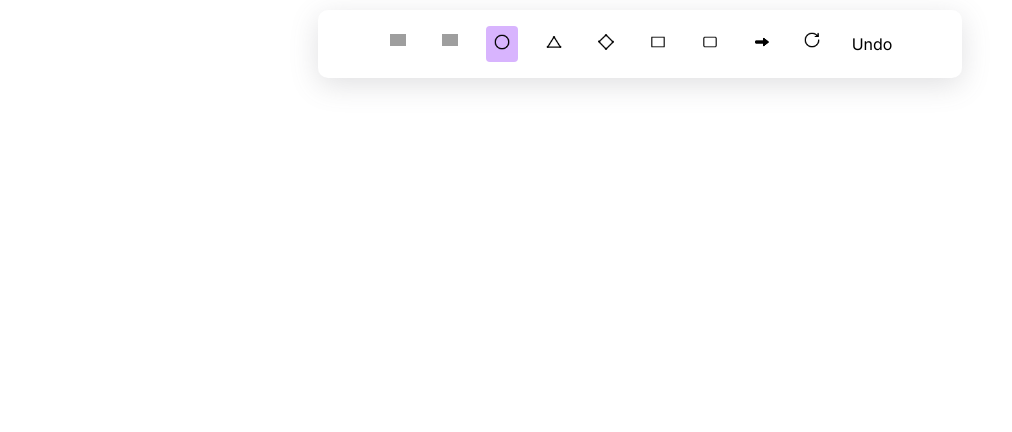
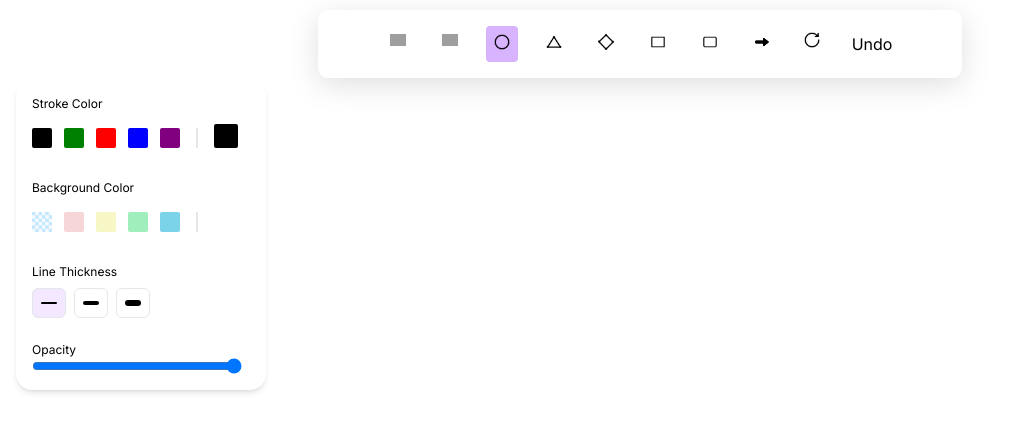
Before and after one commit to amanchoudhary18/draw-trace, a Next.js app: page / in a window 1280 px wide. Both pictures are taken after a click on the element 501 px from the left and 44 px from the top of the page. Shown: the top 432 px of the page, without its empty margins (0-1012 px from the left). Built offline with nearby package versions, Linux system fonts and the light colour scheme; grey boxes are pictures that could not be loaded.

Commit message:
line color and opacity changes

```diff
--- a/app/page.tsx
+++ b/app/page.tsx
@@ -1,7 +1,7 @@
 "use client";
 
 import { useDraw } from "@/hooks/useDraw";
-import { FC, useState, useEffect } from "react";
+import { FC, useState, useEffect, useRef } from "react";
 import "./page.css";
 import pencilIcon from "../assets/pencil-icon.png";
 import pencilGif from "../assets/pencil-gif.gif";
@@ -14,6 +14,7 @@ import rectangleIcon from "../assets/rectangle-icon.png";
 import diamondIcon from "../assets/diamond-icon.png";
 import roundedRectangleIcon from "../assets/rounded-rectangle-icon.png";
 import arrowIcon from "../assets/arrow-icon.png";
+import transparentIcon from "../assets/transparent-icon.png";
 
 import Image from "next/image";
 import { ImageDataStack, Stroke, Draw, Point } from "@/types/typing";
@@ -22,14 +23,99 @@ interface pageProps {}
 
 const imageDataStack = new ImageDataStack();
 
+const shapes = [
+  "circle",
+  "triangle",
+  "line",
+  "diamond",
+  "rounded rectangle",
+  "rectangle",
+  "arrow",
+];
+
+const Page: FC<pageProps> = ({}) => {
+  const [activity, setActivity] = useState("move");
+  const { canvasRef, onMouseDown, toolsRef } = useDraw(
+    drawLine,
+    activity,
+    imageDataStack
+  );
+  const [lineColor, setLineColor] = useState("#000");
+  const [bgColor, setBgColor] = useState("#fff");
+  const [lineWidth, setLineWidth] = useState<number>(4);
+  const [opacity, setOpacity] = useState<number>(1.0);
+
+  const colorPickerRef = useRef(null);
+  const bgColorPickerRef = useRef(null);
+
+  const [cursorType, setCursorType] = useState("default");
+
+  // Pencil Gif
+  const [showPencilGif, setShowPencilGif] = useState(false);
+
+  const toggleGif = () => {
+    if (activity === "draw") return;
+
+    setShowPencilGif(true);
+    handleClick("draw");
+    setTimeout(() => {
+      setShowPencilGif(false);
+    }, 1000);
+  };
+
+  // Reset Hover
+  const [isResetHovered, setIsResetHovered] = useState(false);
+
+  const handleClick = (chosenActivity: string) => {
+    setActivity(chosenActivity);
+  };
+
+  useEffect(() => {
+    const canvas = canvasRef?.current;
+    const ctx = canvas?.getContext("2d");
+
+    const resizeCanvas = () => {
+      const { width, height } = canvas.getBoundingClientRect();
+
+      canvas.width = width;
+      canvas.height = height;
+    };
+
+    resizeCanvas();
+
+    window.addEventListener("resize", resizeCanvas);
+
+    return () => {
+      window.removeEventListener("resize", resizeCanvas);
+    };
+  }, []);
+
+  const hexToRGBA = (hex: string, opacity: number) => {
+    hex = hex.replace("#", "");
+    const r = parseInt(hex.substring(0, 2), 16);
+    const g = parseInt(hex.substring(2, 4), 16);
+    const b = parseInt(hex.substring(4, 6), 16);
+    return `rgba(${r}, ${g}, ${b}, ${opacity})`;
+  };
+
   const drawStroke = (ctx: CanvasRenderingContext2D, stroke: Stroke) => {
-  const { prevPoint, currentPoint, lineColor, activity } = stroke;
+    const {
+      prevPoint,
+      currentPoint,
+      lineColor,
+      activity,
+      bgColor,
+      lineWidth,
+      opacity,
+    } = stroke;
 
     if (activity === "draw") {
       ctx.beginPath();
+      ctx.imageSmoothingEnabled = true;
       ctx.strokeStyle = lineColor;
-    ctx.lineWidth = 10;
+      ctx.lineWidth = lineWidth;
       ctx.lineCap = "round";
+      ctx.lineJoin = "round";
       ctx.moveTo(prevPoint.x, prevPoint.y);
       ctx.lineTo(currentPoint.x, currentPoint.y);
       ctx.stroke();
@@ -45,15 +131,31 @@ const drawStroke = (ctx: CanvasRenderingContext2D, stroke: Stroke) => {
       const radiusY = Math.abs(currentPoint.y - prevPoint.y);
 
       ctx.beginPath();
+      ctx.fillStyle = hexToRGBA(bgColor, opacity);
+      ctx.strokeStyle = lineColor;
+
       ctx.lineWidth = 2;
-    ctx.ellipse(prevPoint.x, prevPoint.y, radiusX, radiusY, 0, 0, 2 * Math.PI);
+      ctx.ellipse(
+        prevPoint.x,
+        prevPoint.y,
+        radiusX,
+        radiusY,
+        0,
+        0,
+        2 * Math.PI
+      );
+      ctx.fill();
       ctx.stroke();
     } else if (activity === "triangle") {
       ctx.beginPath();
+      ctx.fillStyle = hexToRGBA(bgColor, opacity);
+      ctx.strokeStyle = lineColor;
       ctx.lineWidth = 2;
       ctx.moveTo(prevPoint.x, prevPoint.y);
       ctx.lineTo(currentPoint.x, currentPoint.y);
       ctx.lineTo(prevPoint.x - (currentPoint.x - prevPoint.x), currentPoint.y);
+      ctx.fill();
+
       ctx.closePath();
       ctx.stroke();
     } else if (activity === "diamond") {
@@ -67,6 +169,8 @@ const drawStroke = (ctx: CanvasRenderingContext2D, stroke: Stroke) => {
       ctx.lineTo(prevPoint.x + width, prevPoint.y + height / 2);
       ctx.lineTo(prevPoint.x + width / 2, prevPoint.y + height);
       ctx.lineTo(prevPoint.x, prevPoint.y + height / 2);
+      ctx.fill();
+
       ctx.closePath();
       ctx.stroke();
     } else if (activity === "rectangle") {
@@ -77,7 +181,11 @@ const drawStroke = (ctx: CanvasRenderingContext2D, stroke: Stroke) => {
 
       ctx.beginPath();
       ctx.lineWidth = 2;
+      ctx.fillStyle = hexToRGBA(bgColor, opacity);
+      ctx.strokeStyle = lineColor;
       ctx.rect(startX, startY, width, height);
+      ctx.fill();
+
       ctx.stroke();
     } else if (activity === "rounded rectangle") {
       const width = Math.abs(currentPoint.x - prevPoint.x);
@@ -90,6 +198,8 @@ const drawStroke = (ctx: CanvasRenderingContext2D, stroke: Stroke) => {
 
       ctx.beginPath();
       ctx.lineWidth = 2;
+      ctx.fillStyle = hexToRGBA(bgColor, opacity);
+      ctx.strokeStyle = lineColor;
 
       ctx.moveTo(startX + cornerRadius, startY);
       ctx.arcTo(
@@ -111,6 +221,7 @@ const drawStroke = (ctx: CanvasRenderingContext2D, stroke: Stroke) => {
       ctx.arcTo(startX, startY + height, startX, startY, cornerRadius);
 
       ctx.arcTo(startX, startY, startX + width, startY, cornerRadius);
+      ctx.fill();
 
       ctx.closePath();
       ctx.stroke();
@@ -124,11 +235,9 @@ const drawStroke = (ctx: CanvasRenderingContext2D, stroke: Stroke) => {
         currentPoint.x - prevPoint.x
       );
 
-    // Draw the arrow line
       ctx.moveTo(prevPoint.x, prevPoint.y);
       ctx.lineTo(currentPoint.x, currentPoint.y);
 
-    // Draw the arrowhead
       ctx.lineTo(
         currentPoint.x - arrowSize * Math.cos(angle - Math.PI / 6),
         currentPoint.y - arrowSize * Math.sin(angle - Math.PI / 6)
@@ -143,57 +252,24 @@ const drawStroke = (ctx: CanvasRenderingContext2D, stroke: Stroke) => {
 
       ctx.stroke();
     }
+    if (activity === "move") {
+      // Draw rectangle with dotted blue lines
+      const width = Math.abs(currentPoint.x - prevPoint.x);
+      const height = Math.abs(currentPoint.y - prevPoint.y);
+      const startX = Math.min(currentPoint.x, prevPoint.x);
+      const startY = Math.min(currentPoint.y, prevPoint.y);
+
+      ctx.beginPath();
+      ctx.setLineDash([5, 5]);
+      ctx.fillStyle = hexToRGBA(bgColor, opacity);
+      ctx.strokeStyle = "blue";
+      ctx.rect(startX, startY, width, height);
+      ctx.fill();
+
+      ctx.stroke();
+      ctx.setLineDash([]); // Reset line style
+    }
   };
-
-const Page: FC<pageProps> = ({}) => {
-  const [activity, setActivity] = useState("draw");
-  const { canvasRef, onMouseDown, toolsRef } = useDraw(
-    drawLine,
-    activity,
-    imageDataStack
-  );
-  const [lineColor, setLineColor] = useState("#000");
-
-  // Pencil Gif
-  const [showPencilGif, setShowPencilGif] = useState(false);
-
-  const toggleGif = () => {
-    if (activity === "draw") return;
-
-    setShowPencilGif(true);
-    handleClick("draw");
-    // Show the GIF for a second and then switch back to the image
-    setTimeout(() => {
-      setShowPencilGif(false);
-    }, 1000);
-  };
-
-  // Reset Hover
-  const [isResetHovered, setIsResetHovered] = useState(false);
-
-  const handleClick = (chosenActivity: string) => {
-    setActivity(chosenActivity);
-  };
-
-  useEffect(() => {
-    const canvas = canvasRef?.current;
-    const ctx = canvas.getContext("2d");
-
-    const resizeCanvas = () => {
-      const { width, height } = canvas.getBoundingClientRect();
-
-      canvas.width = width;
-      canvas.height = height;
-    };
-
-    resizeCanvas();
-
-    window.addEventListener("resize", resizeCanvas);
-
-    return () => {
-      window.removeEventListener("resize", resizeCanvas);
-    };
-  }, []);
 
   function drawLine({ prevPoint, currentPoint, ctx }: Draw) {
     drawStroke(ctx, {
@@ -201,6 +277,9 @@ const Page: FC<pageProps> = ({}) => {
       currentPoint,
       activity,
       lineColor,
+      bgColor,
+      lineWidth,
+      opacity,
     });
   }
 
@@ -222,6 +301,9 @@ const Page: FC<pageProps> = ({}) => {
       imageDataStack.putTopImageDataOnCanvas(ctx, canvasRef.current);
     }
   };
+
+  const colors = ["#000000", "#008000", "#FF0000", "#0000FF", "#800080"];
+  const bgColors = ["#F6D6D6", "#F6F7C4", "#A1EEBD", "#7BD3EA"];
 
   return (
     <>
@@ -399,30 +481,170 @@ const Page: FC<pageProps> = ({}) => {
             >
               Undo
             </div>
+          </div>
+        </div>
+      </div>
 
-            {/* <button
-              className={`bg-blue-500 text-white font-bold py-2 px-4 rounded ${
-                activity === "erase" ? "" : "bg-gray-200 text-black-500"
-              }`}
-              onClick={() => handleClick("erase")}
-            >
-              Eraser
-            </button>
+      <div className="fixed top-20 left-4 rounded-2xl bg-white shadow-md">
+        <div className="flex flex-col gap-6 mx-4 my-4">
+          <div>
+            <p className="text-xs">Stroke Color</p>
+            <div className="flex flex-row mt-2">
+              {colors.map((color, index) => (
+                <div
+                  key={index}
+                  className="w-5 h-5 rounded-sm my-2 mx-3 ml-0"
+                  style={{ backgroundColor: color, cursor: "pointer" }}
+                  onClick={() => setLineColor(color)}
+                ></div>
+              ))}
+              <div className="my-2 mx-1 h-5 border-l-2 border-gray-200"></div>
 
-            <button
-              className="bg-red-500 hover:bg-red-700 text-white font-bold py-2 px-4 rounded"
-              onClick={handleClearCanvas}
-            >
-              Clear Canvas
-            </button>
+              <div
+                className="w-6 h-6 rounded-sm my-1 mx-3"
+                style={{ backgroundColor: lineColor, cursor: "pointer" }}
+                onClick={() => colorPickerRef.current.click()}
+              ></div>
 
+              <div className="top-8 left-8 ">
                 <input
                   type="color"
+                  className="w-0 opacity-0"
+                  onChange={(e) => setLineColor(e.target.value)}
                   value={lineColor}
-              onChange={(e) => setLineColor(e.target.value)}
-            /> */}
+                  ref={colorPickerRef}
+                  style={{ top: "110px" }}
+                />
               </div>
             </div>
+          </div>
+
+          <div>
+            <p className="text-xs">Background Color</p>
+            <div className="flex flex-row mt-2">
+              <div
+                className="rounded-sm my-2 mx-3 ml-0"
+                style={{ cursor: "pointer" }}
+                onClick={() => setBgColor("white")}
+              >
+                <Image
+                  src={transparentIcon}
+                  alt="transparent-icon"
+                  width={20}
+                  height={20}
+                />
+              </div>
+              {bgColors.map((color, index) => (
+                <div
+                  key={index}
+                  className="w-5 h-5 rounded-sm my-2 mx-3 ml-0"
+                  style={{ backgroundColor: color, cursor: "pointer" }}
+                  onClick={() => setBgColor(color)}
+                ></div>
+              ))}
+              <div className="my-2 mx-1 h-5 border-l-2 border-gray-200"></div>
+
+              {bgColor === "transparent" ? (
+                <div
+                  className="rounded-sm my-1 mx-3"
+                  style={{ cursor: "pointer" }}
+                  onClick={() => bgColorPickerRef.current.click()}
+                >
+                  <Image
+                    src={transparentIcon}
+                    alt="transparent-icon"
+                    width={24}
+                    height={24}
+                  />
+                </div>
+              ) : (
+                <div
+                  className="w-6 h-6 rounded-sm my-1 mx-3"
+                  style={{ backgroundColor: bgColor, cursor: "pointer" }}
+                  onClick={() => bgColorPickerRef.current.click()}
+                ></div>
+              )}
+
+              <div className="top-8 left-8 ">
+                <input
+                  type="color"
+                  className="w-0 opacity-0"
+                  onChange={(e) => setBgColor(e.target.value)}
+                  value={bgColor}
+                  ref={bgColorPickerRef}
+                  style={{ top: "110px" }}
+                />
+              </div>
+            </div>
+          </div>
+
+          <div>
+            <p className="text-xs">Line Thickness</p>
+            <div className="flex ">
+              <div className="flex flex-row mt-2 gap-2">
+                <div
+                  className={`flex justify-center items-center rounded-md border ${
+                    lineWidth === 4 ? "bg-purple-100" : ""
+                  }`}
+                  onClick={() => setLineWidth(4)}
+                  style={{ height: "30px", cursor: "pointer" }}
+                >
+                  <div
+                    className="flex justify-center items-center w-4 bg-black rounded-md mx-2 my-5"
+                    style={{ height: "2px" }}
+                  ></div>
+                </div>
+
+                <div
+                  className={`flex justify-center items-center rounded-md border ${
+                    lineWidth === 8 ? "bg-purple-100" : ""
+                  }`}
+                  onClick={() => setLineWidth(8)}
+                  style={{ height: "30px", cursor: "pointer" }}
+                >
+                  <div
+                    className="flex justify-center items-center w-4 bg-black rounded-md mx-2 my-5"
+                    style={{ height: "4px" }}
+                  ></div>
+                </div>
+
+                <div
+                  className={`flex justify-center items-center rounded-md border  ${
+                    lineWidth === 16 ? "bg-purple-100" : ""
+                  }`}
+                  onClick={() => setLineWidth(16)}
+                  style={{ height: "30px", cursor: "pointer" }}
+                >
+                  <div
+                    className="flex justify-center items-center w-4 bg-black rounded-md mx-2 my-5"
+                    style={{ height: "5.5px" }}
+                  ></div>
+                </div>
+              </div>
+            </div>
+          </div>
+
+          {shapes.includes(activity) && (
+            <div>
+              <p className="text-xs">Opacity</p>
+              <div className="flex">
+                <input
+                  type="range"
+                  min="0.1"
+                  max="1.0"
+                  step="0.025"
+                  value={opacity}
+                  onChange={(e) => setOpacity(parseFloat(e.target.value))}
+                  style={{ width: "100%" }}
+                  className="mr-2"
+                />
+              </div>
+            </div>
+          )}
+        </div>
+      </div>
+
+      <div className="bg-white flex justify-center items-center">
         <canvas
           ref={canvasRef}
           className="w-screen hscreen"
--- a/hooks/useDraw.ts
+++ b/hooks/useDraw.ts
@@ -10,6 +10,7 @@ const shapes = [
   "rounded rectangle",
   "rectangle",
   "arrow",
+  "move",
 ];
 
 export const useDraw = (
--- a/types/typing.ts
+++ b/types/typing.ts
@@ -11,6 +11,9 @@ export interface Stroke {
   currentPoint: Point;
   activity: string;
   lineColor: string;
+  bgColor: string;
+  lineWidth: number;
+  opacity: number;
 }
 
 export class ImageDataStack {
```
Also changed, not shown: assets/transparent-icon.png (added). Lines whose indentation alone changed are shown as unchanged.
